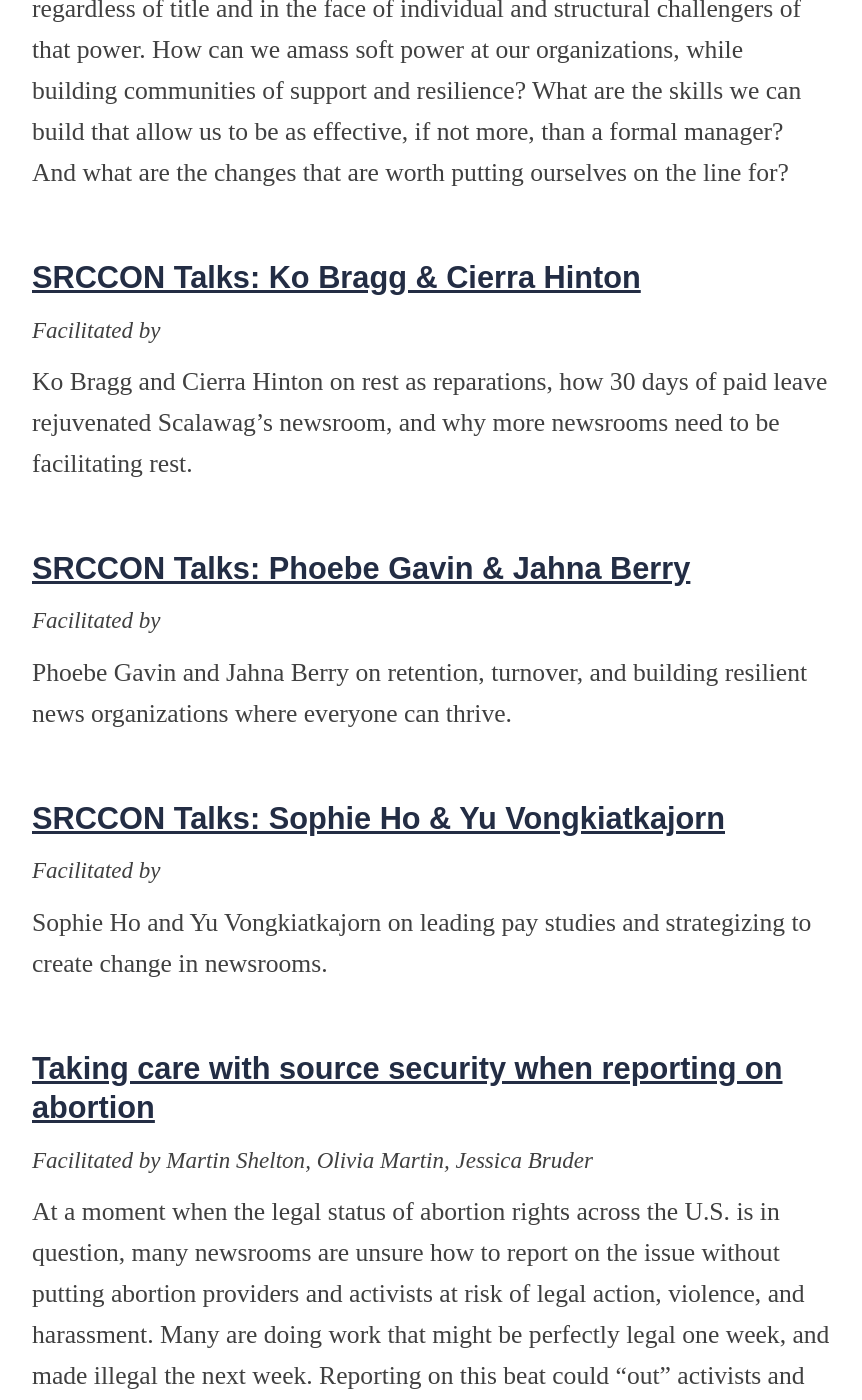
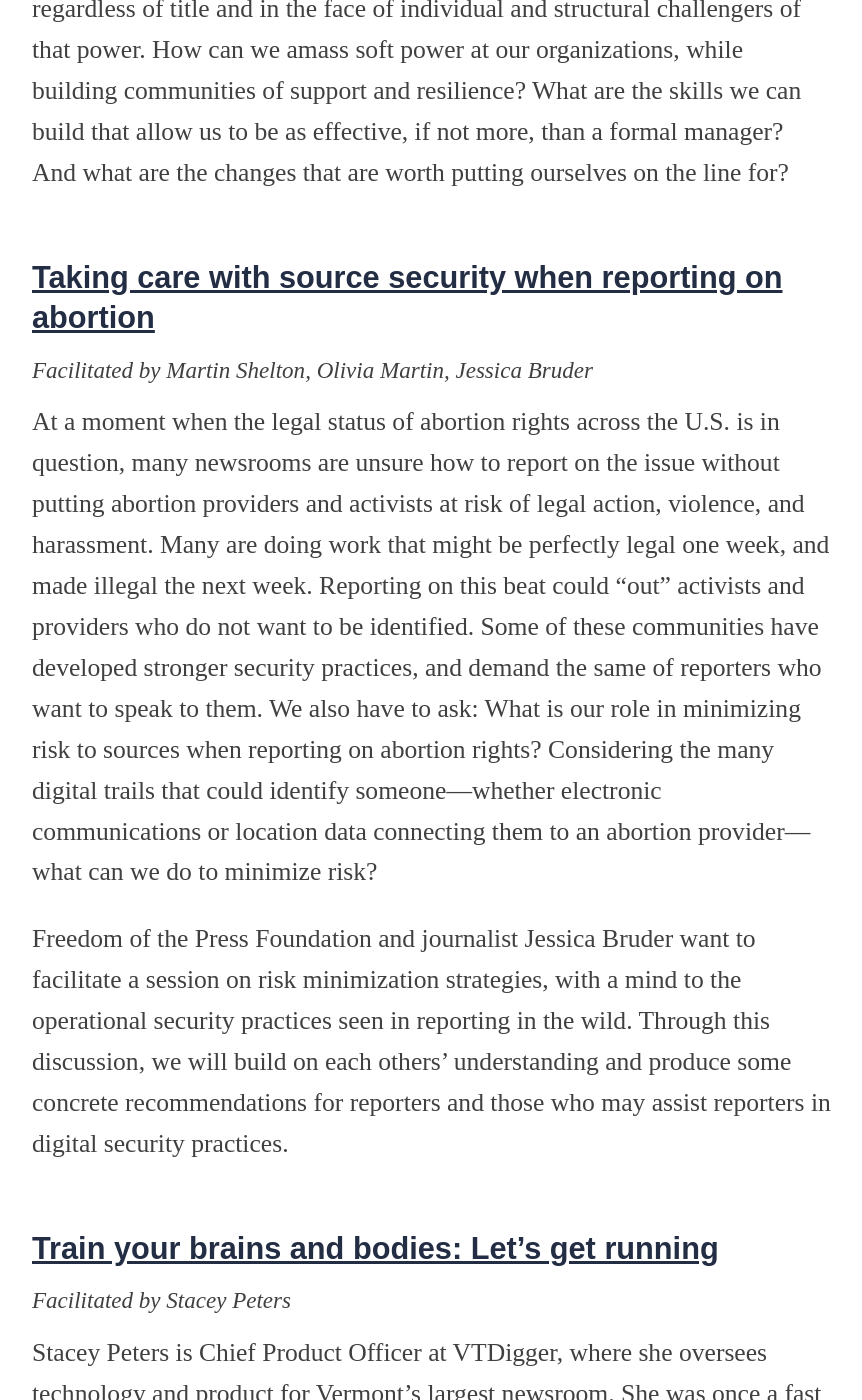
Before and after one commit to OpenNews/srccon-2022, a Jekyll site: the page built from program.md, in a window 1280 px wide and 1400 px high, scrolled down 23550 px. Shown: the whole window, without its empty margins (208-1070 px from the left). Built offline with Jekyll 4.4.1, drawn with Linux system fonts in a browser that asks for light colours; nearby versions of some CDN libraries; some web fonts are replaced.

Commit message:
Update sessions.yml

```diff
--- a/_data/sessions.yml
+++ b/_data/sessions.yml
@@ -420,48 +420,6 @@
     "transcription": ""
   },
   {
-    "id": "fri-talk",
-    "title": "SRCCON Talks: Ko Bragg & Cierra Hinton",
-    "description": "Ko Bragg and Cierra Hinton on rest as reparations, how 30 days of paid leave rejuvenated Scalawag’s newsroom, and why more newsrooms need to be facilitating rest.",
-    "facilitators": "",
-    "day": "Friday",
-    "timeblock": "fri-430pm",
-    "time": "4:30-5:15pm ET",
-    "everyone": "",
-    "talk": "y",
-    "social": "",
-    "break": "",
-    "transcription": ""
-  },
-  {
-    "id": "thu-talk",
-    "title": "SRCCON Talks: Phoebe Gavin & Jahna Berry",
-    "description": "Phoebe Gavin and Jahna Berry on retention, turnover, and building resilient news organizations where everyone can thrive.",
-    "facilitators": "",
-    "day": "Thursday",
-    "timeblock": "thu-12pm",
-    "time": "12:15-1pm ET",
-    "everyone": "",
-    "talk": "y",
-    "social": "",
-    "break": "",
-    "transcription": ""
-  },
-  {
-    "id": "wed-talk",
-    "title": "SRCCON Talks: Sophie Ho & Yu Vongkiatkajorn",
-    "description": "Sophie Ho and Yu Vongkiatkajorn on leading pay studies and strategizing to create change in newsrooms.",
-    "facilitators": "",
-    "day": "Wednesday",
-    "timeblock": "wed-11am",
-    "time": "11:30am-12:15pm ET",
-    "everyone": "",
-    "talk": "y",
-    "social": "",
-    "break": "",
-    "transcription": ""
-  },
-  {
     "id": "source-security",
     "title": "Taking care with source security when reporting on abortion",
     "description": "At a moment when the legal status of abortion rights across the U.S. is in question, many newsrooms are unsure how to report on the issue without putting abortion providers and activists at risk of legal action, violence, and harassment. Many are doing work that might be perfectly legal one week, and made illegal the next week. Reporting on this beat could \"out\" activists and providers who do not want to be identified. Some of these communities have developed stronger security practices, and demand the same of reporters who want to speak to them. We also have to ask: What is our role in minimizing risk to sources when reporting on abortion rights? Considering the many digital trails that could identify someone—whether electronic communications or location data connecting them to an abortion provider—what can we do to minimize risk?\n\nFreedom of the Press Foundation and journalist Jessica Bruder want to facilitate a session on risk minimization strategies, with a mind to the operational security practices seen in reporting in the wild. Through this discussion, we will build on each others' understanding and produce some concrete recommendations for reporters and those who may assist reporters in digital security practices.",
```
